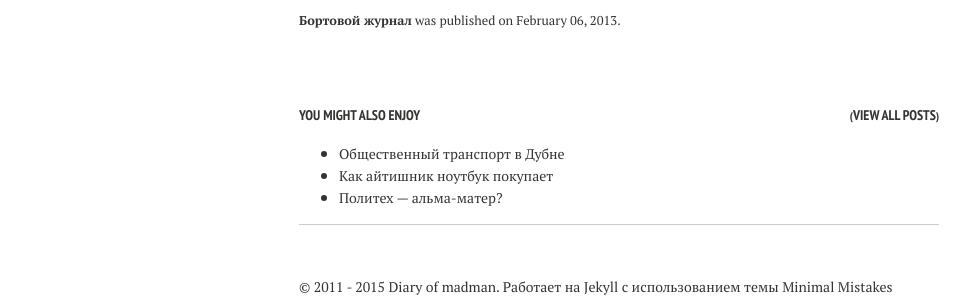
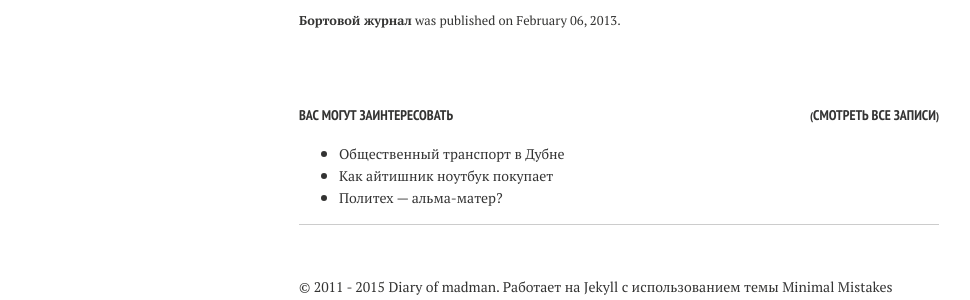
Before and after one commit to tonymadbrain/tonymadbrain.github.io, a Jekyll site: the page built from _posts/2013-02-06-bortovoj-zhurnal-2.md, in a window 1280 px wide. Shown: the part 470-770 px from the top of the page, without its empty margins (21-991 px from the left). Built offline with Jekyll 4.4.1, drawn with Linux system fonts in a browser that asks for light colours; nearby versions of some CDN libraries.

Commit message:
add some translate to russian in posts

```diff
--- a/_layouts/post.html
+++ b/_layouts/post.html
@@ -56,7 +56,7 @@
 
 <div class="footer-wrap">
   <div class="related-articles">
-  <h4>You might also enjoy <small class="pull-right">(<a href="{{ site.url }}/posts/">View all posts</a>)</small></h4>
+  <h4>Вас могут заинтересовать <small class="pull-right">(<a href="{{ site.url }}/posts/">Смотреть все записи</a>)</small></h4>
     <ul>
     {% for post in site.related_posts limit:3 %}
       <li><a href="{{ site.url }}{{ post.url }}" title="{{ post.title }}">{{ post.title }}</a></li>
```
